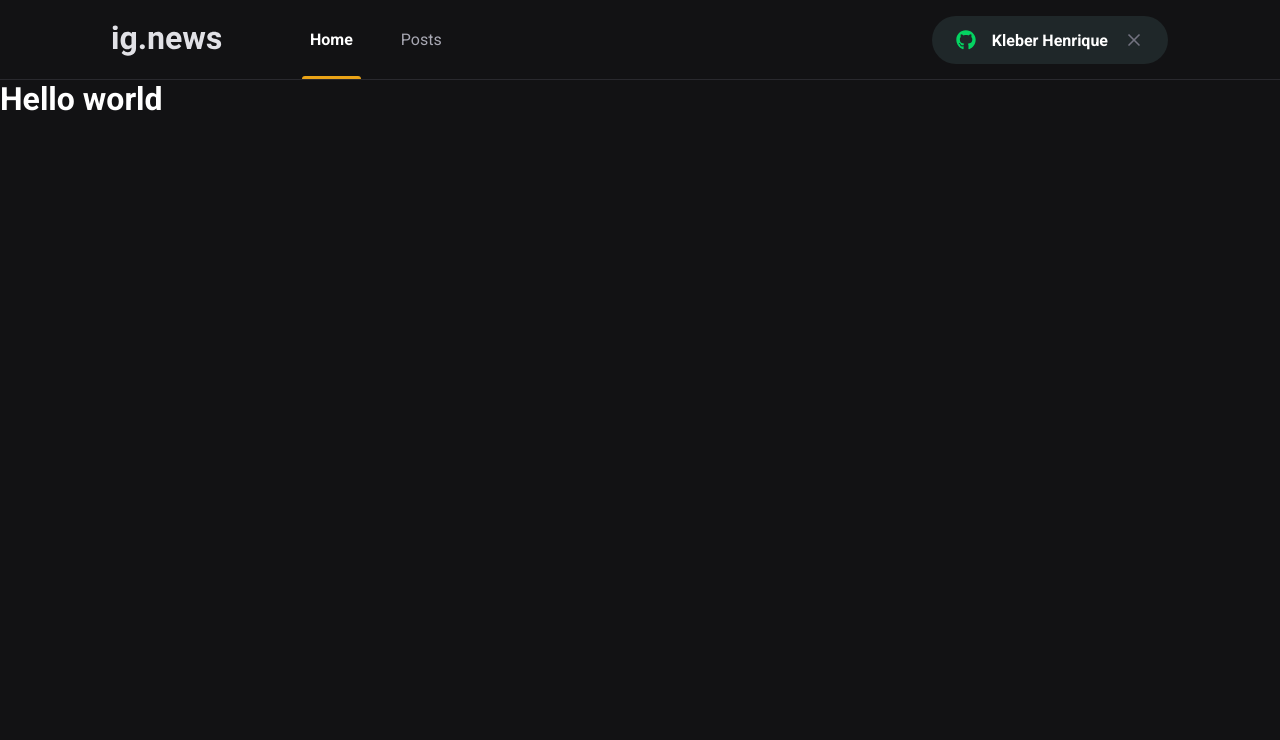
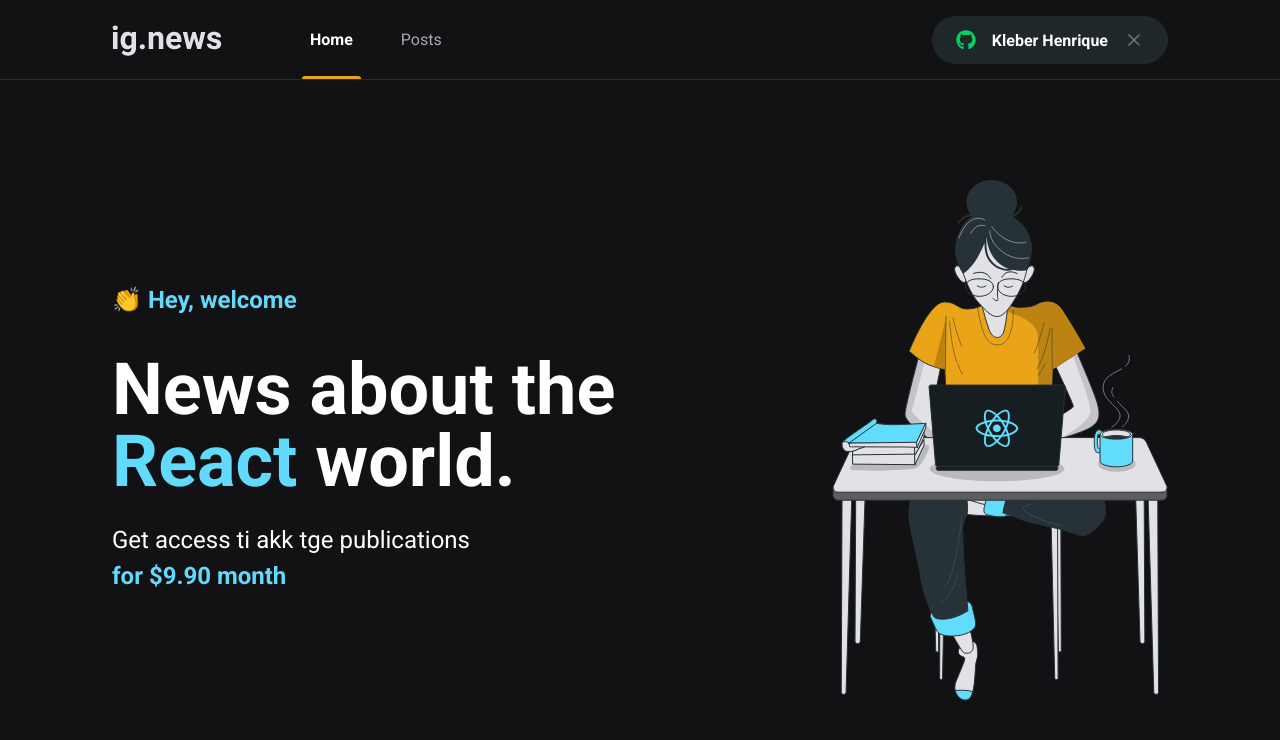
Before and after one commit to kleubinho/IGNEWS, a Next.js app: page / in a window 1280 px wide. Shown: the top 740 px of the page. Built offline with nearby package versions, Linux system fonts and the light colour scheme.

Commit message:
Update page home

```diff
--- /dev/null
+++ b/src/pages/home.module.scss
@@ -0,0 +1,41 @@
+.contentContainer {
+    max-width: 1120px;
+    margin: 0 auto;
+    padding: 0 2rem;
+    height: calc(100vh - 5rem);
+
+    display: flex;
+    align-items: center;
+    justify-content: space-between;
+}
+
+.hero {
+    max-width: 600px;
+
+    > span {
+        font-size: 1.5rem;
+        font-weight: bold;
+    }
+
+    h1 {
+        font-size: 4.5rem;
+        line-height: 4.5rem;
+        font-weight: 900;
+        margin-top: 2.5rem;
+    }
+
+    span {
+        color: var(--cyan-500);
+    }
+
+    p {
+        font-size: 1.5rem;
+        line-height: 2.25rem;
+        margin-top: 1.5rem;
+
+        span {
+            color: var(--cyan-500);
+            font-weight: bold;
+        }
+    }
+}
--- a/src/pages/index.tsx
+++ b/src/pages/index.tsx
@@ -1,14 +1,25 @@
 import Head from "next/head";
+
+import styles from './home.module.scss'
 
 export default function Home() {
   return (
     <>
       <Head>
-        <title>Início | ig.news</title>
+        <title>Home | ig.news</title>
       </Head>
-      <div>
-        <h1>Hello world</h1>
-      </div>
+      <main className={styles.contentContainer}>
+        <section className={styles.hero}>
+          <span>👏 Hey, welcome</span>
+          <h1>News about the <span>React</span> world.</h1>
+          <p>
+            Get access ti akk tge publications <br/>
+            <span>for $9.90 month</span>
+          </p>
+        </section>
+
+        <img src="/images/avatar.svg" alt="Girl coding" />
+      </main>
     </>
   );
 }
```
